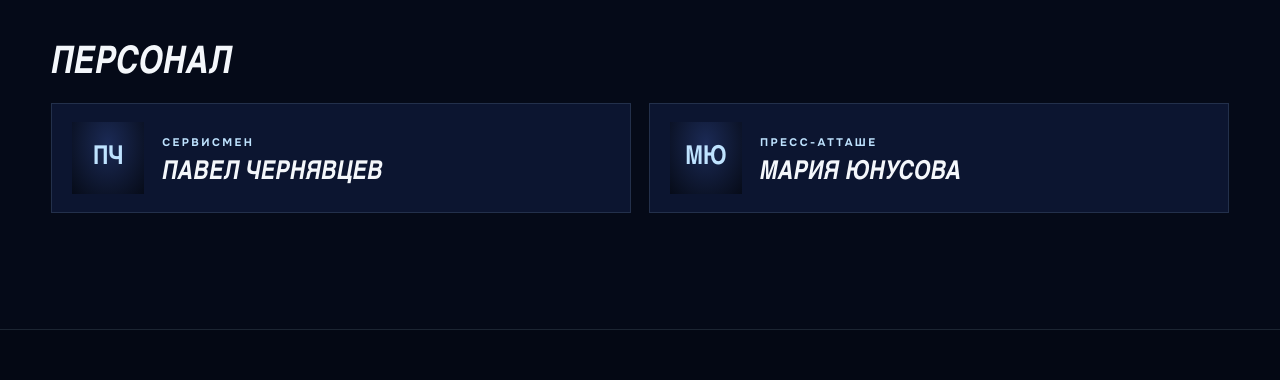
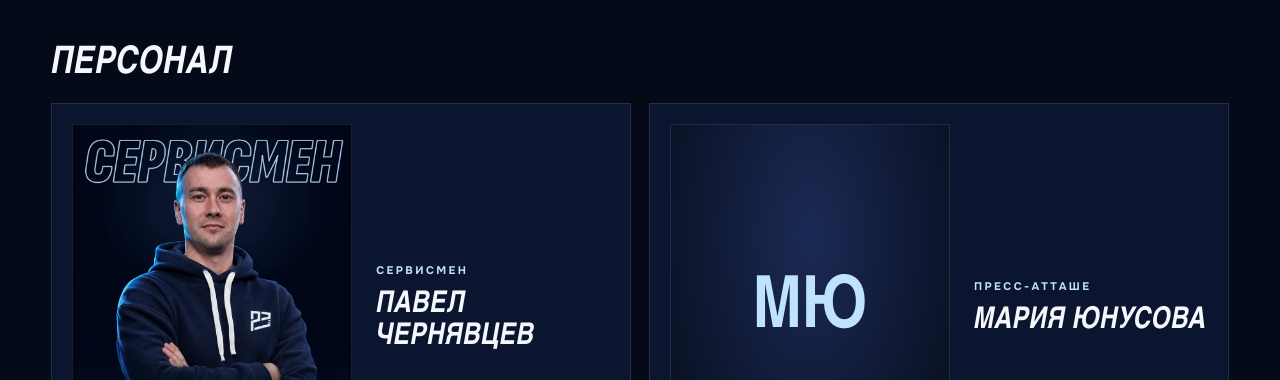
Before and after one commit to Karrighun/region23-site, a plain HTML site: page adult/site/team.html in a window 1280 px wide. Shown: the part 3890-4270 px from the top of the page. Drawn offline with Linux system fonts and the light colour scheme; a web font is replaced by a local one.

Commit message:
Команда: карточка сервисмена Павла Чернявцева в блоке «Персонал»
Co-Authored-By: Claude Opus 5.5 <noreply@anthropic.com>

```diff
--- a/adult/site/team.html
+++ b/adult/site/team.html
@@ -78,6 +78,7 @@ dialog.pcd[open]{animation:plin .35s cubic-bezier(.2,.7,.1,1)}
 .pc.asst:before{content:"";position:absolute;left:0;right:0;top:0;height:5px;background:var(--red);z-index:3}
 .pc.asst .badge{top:16px;left:16px;width:auto;height:auto;background:none;border:0;border-radius:0;box-shadow:none;font-family:var(--display);font-size:46px;line-height:1;font-weight:900;color:var(--red);text-shadow:0 2px 10px rgba(0,0,0,.55)}
 @media (max-width:600px){.pc.asst .badge{font-size:34px;top:12px;left:12px}}
+.coach .pc.ini{display:grid;place-items:center;background:radial-gradient(ellipse at 50% 30%,#1b2a55,#060b18);font-family:var(--display);font-size:72px;font-weight:700;color:var(--ice)}
 .crew{display:grid;grid-template-columns:repeat(2,minmax(0,1fr));gap:18px}
 .mate{display:flex;align-items:center;gap:18px;padding:18px 20px;border-radius:22px;background:var(--card);border:1px solid var(--line)}
 .mate .ini{flex:none;width:72px;height:72px;display:grid;place-items:center;background:radial-gradient(ellipse at 50% 30%,#1b2a55,#060b18);font-family:var(--display);font-weight:700;font-size:26px;color:var(--ice)}
@@ -195,8 +196,8 @@ dialog.pcd[open]{animation:plin .35s cubic-bezier(.2,.7,.1,1)}
 
     <div class="grp" id="st"><h3>Персонал</h3>
       <div class="crew">
-        <div class="mate rv"><span class="ini" aria-hidden="true">ПЧ</span><div><span class="eyebrow">Сервисмен</span><h4>Павел Чернявцев</h4></div></div>
-        <div class="mate rv"><span class="ini" aria-hidden="true">МЮ</span><div><span class="eyebrow">Пресс-атташе</span><h4>Мария Юнусова</h4></div></div>
+        <div class="coach rv"><div class="pc"><img src="img/c-chernyavtsev.webp" alt="Павел Чернявцев — сервисмен" loading="lazy"></div><div><span class="eyebrow">Сервисмен</span><h4>Павел Чернявцев</h4></div></div>
+        <div class="coach rv"><div class="pc ini" aria-hidden="true">МЮ</div><div><span class="eyebrow">Пресс-атташе</span><h4>Мария Юнусова</h4></div></div>
       </div>
     </div>
   </div>
```
Also changed, not shown: adult/site/img/c-chernyavtsev.webp (added).
